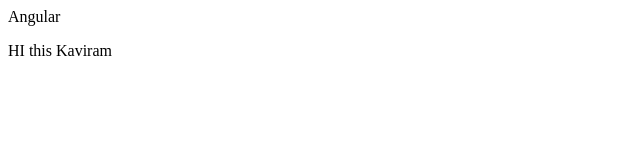
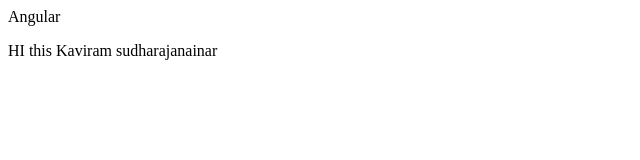
Before and after one commit to kaviram2407/angularforbeginners, a plain HTML site: page index.html in a window 1280 px wide. Shown: the full height of the page, 0-640 px from the left. Drawn offline with Linux system fonts and the light colour scheme.

Commit message:
new version

```diff
--- a/index.html
+++ b/index.html
@@ -1,6 +1,6 @@
 <html>
     <head>Angular</head>
     <body>
-        <p>HI this Kaviram</p>
+        <p>HI this Kaviram sudharajanainar</p>
     </body>
 </html>
```
